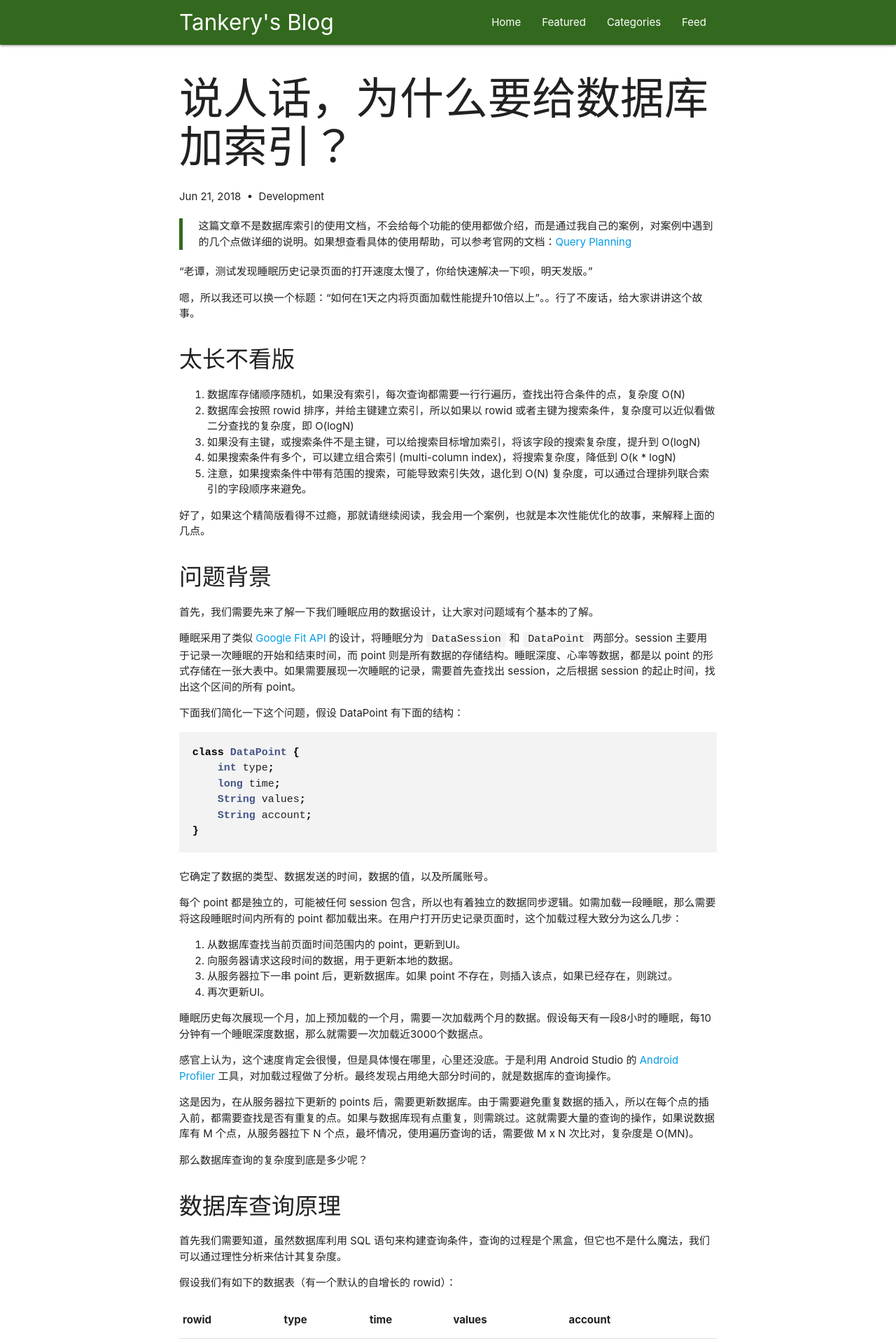
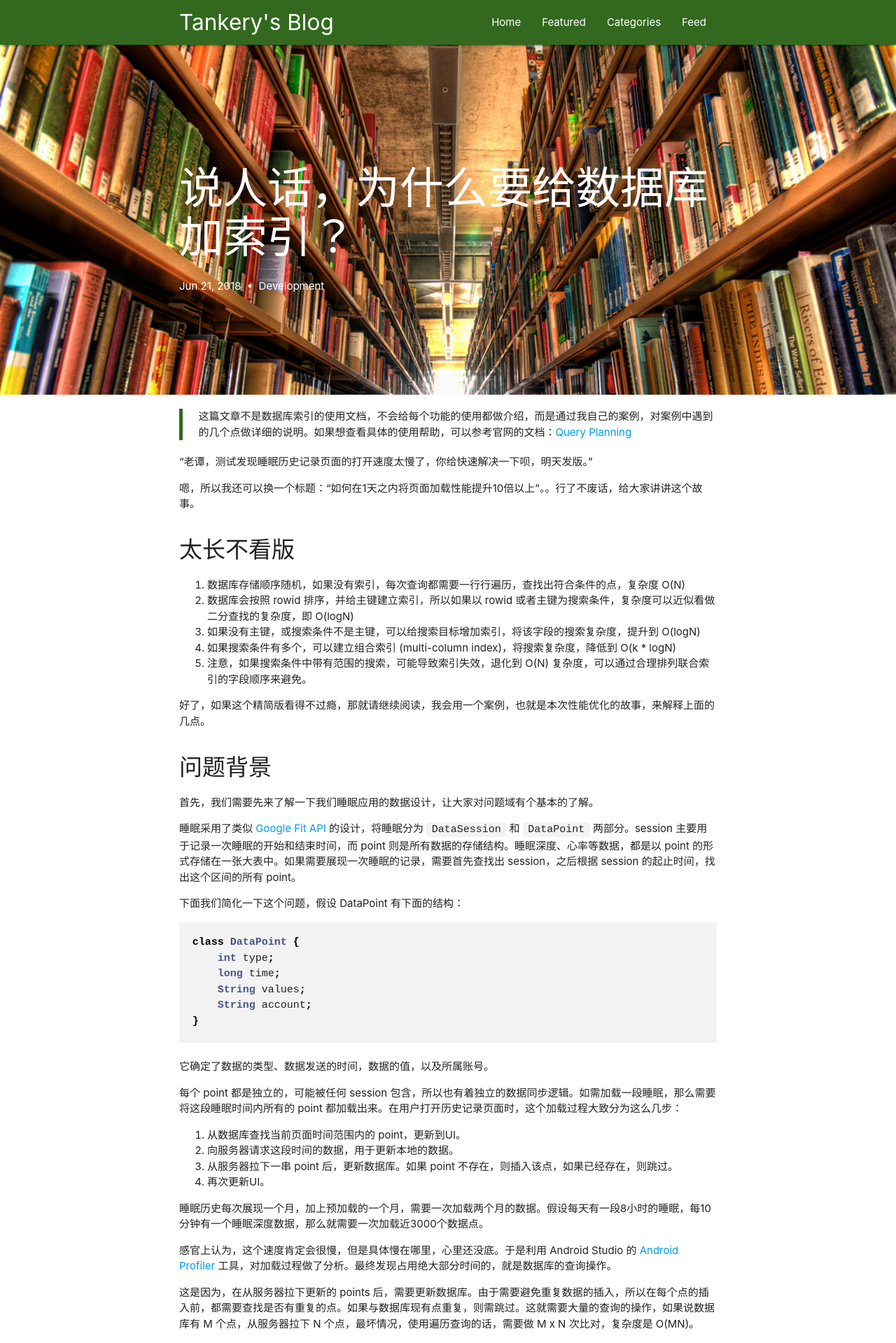
Before and after one commit to tankery/fly-the-code, a Jekyll site: the page built from _posts/2018-06-21-why-we-need-indexes-for-database.md, in a window 1280 px wide. Shown: the top 1919 px of the page at 70% size. Built offline with Jekyll 4.4.1, drawn with Linux system fonts in a browser that asks for light colours.

Commit message:
Improve post header image.

```diff
--- a/_layouts/post.html
+++ b/_layouts/post.html
@@ -1,18 +1,20 @@
 ---
 layout: default
 ---
-
-<div class="container">
-  <article class="post">
-
-    <header class="post-header">
+<header>
+  <div class="post-header-container parallax-container valign-wrapper">
+    <div class="parallax">
+      {% if page.image %}
+      <img src="{{ site.baseurl }}/assets/img/post/{{ page.image.feature }}">
+      {% endif %}
+    </div>
+    <div class="post-header container">
       <h1 class="post-title">{{ page.title }}</h1>
       {% include post_meta.html post=page %}
-    </header>
+    </div>
+  </div>
+</header>
 
-    <div class="post-content" itemprop="articleBody">
-      {{ content }}
-    </div>
-
-  </article>
+<div class="post-content container">
+  {{ content }}
 </div>
--- a/_sass/_post.scss
+++ b/_sass/_post.scss
@@ -1,3 +1,27 @@
+
+// .post-page {
+//   .parallax-container .parallax img {
+//     opacity: 1;
+//   }
+// }
+
+.post-header-container {
+  .parallax {
+    background-color: $secondary-color;
+  }
+
+  .post-header {
+    color: #FFF;
+
+    .h1 {
+      font-size: 2.6rem;
+    }
+
+    @media #{$medium-and-down} {
+      text-align: center;
+    }
+  }
+}
 
 .post-content {
   // Header Styles
--- a/assets/js/main.js
+++ b/assets/js/main.js
@@ -1,4 +1,7 @@
 $(document).ready(function(){
   // side bar navigation
   $('.sidenav').sidenav();
+
+  // Initialize parallax image.
+  $('.parallax').parallax();
 });
```
